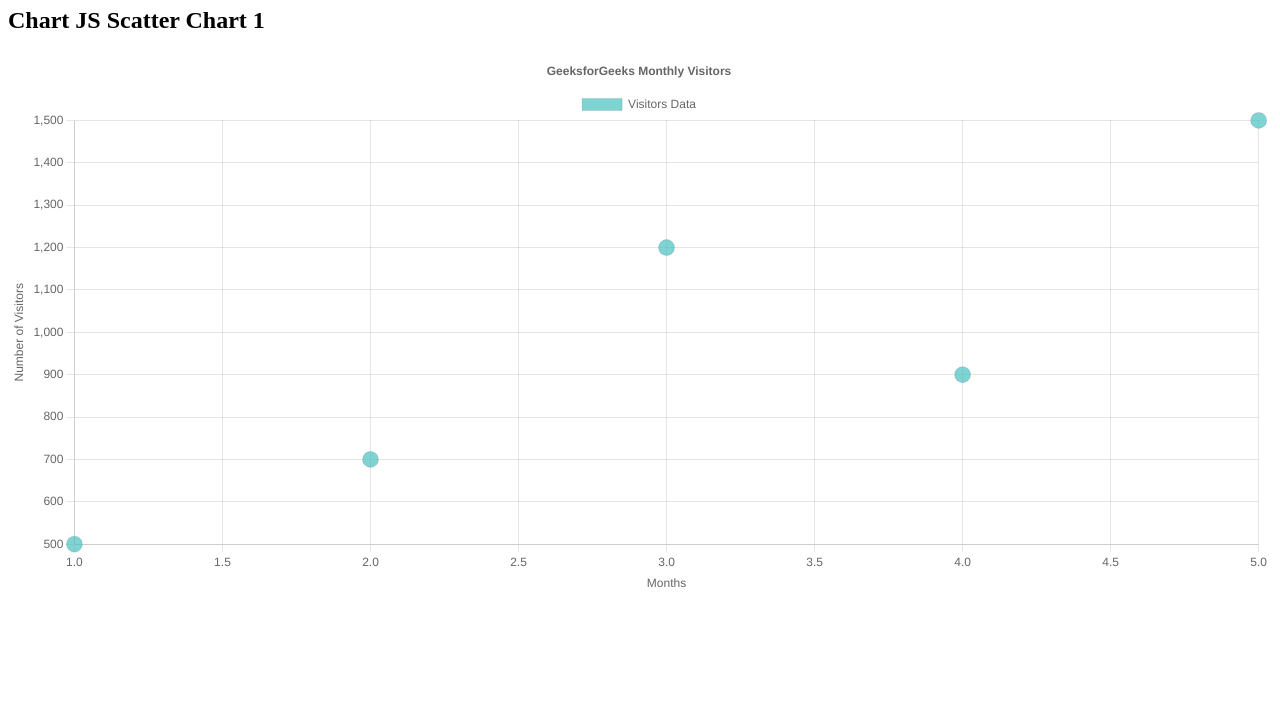
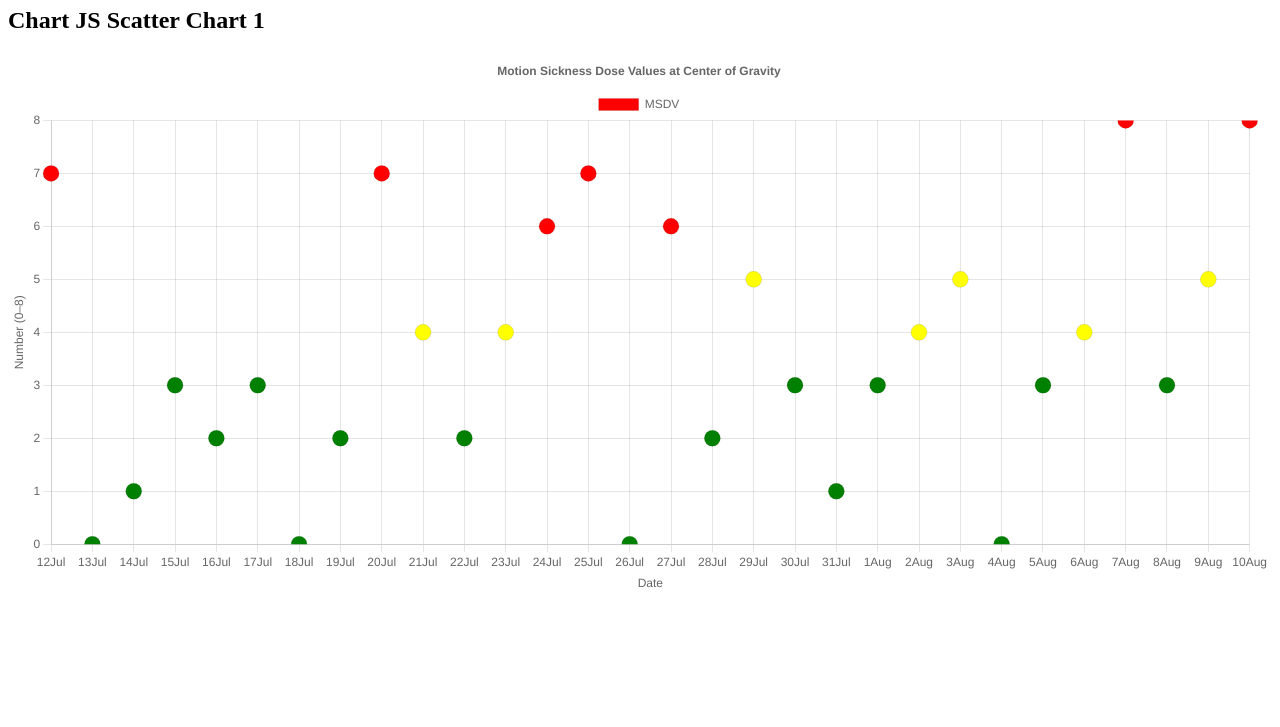
Before and after one commit to MicaelaMelim98/DashboardMS, a plain HTML site: page initial_code/index.html in a window 1280 px wide. Shown: the part 73-800 px from the top of the page. Drawn offline with nearby package versions, Linux system fonts and the light colour scheme.

Commit message:
MSDV heave Plot

```diff
--- a/initial_code/datascript.js
+++ b/initial_code/datascript.js
@@ -1,7 +1,32 @@
-		const visitorsData = [
-			{ x: 1, y: 500 },
-			{ x: 2, y: 700 },
-			{ x: 3, y: 1200 },
-			{ x: 4, y: 900 },
-			{ x: 5, y: 1500 },
-		];
+const visitorsData = [
+  { x: "12Jul", y: 7 },
+  { x: "13Jul", y: 0 },
+  { x: "14Jul", y: 1 },
+  { x: "15Jul", y: 3 },
+  { x: "16Jul", y: 2 },
+  { x: "17Jul", y: 3 },
+  { x: "18Jul", y: 0 },
+  { x: "19Jul", y: 2 },
+  { x: "20Jul", y: 7 },
+  { x: "21Jul", y: 4 },
+  { x: "22Jul", y: 2 },
+  { x: "23Jul", y: 4 },
+  { x: "24Jul", y: 6 },
+  { x: "25Jul", y: 7 },
+  { x: "26Jul", y: 0 },
+  { x: "27Jul", y: 6 },
+  { x: "28Jul", y: 2 },
+  { x: "29Jul", y: 5 },
+  { x: "30Jul", y: 3 },
+  { x: "31Jul", y: 1 },
+  { x: "1Aug",  y: 3 },
+  { x: "2Aug",  y: 4 },
+  { x: "3Aug",  y: 5 },
+  { x: "4Aug",  y: 0 },
+  { x: "5Aug",  y: 3 },
+  { x: "6Aug",  y: 4 },
+  { x: "7Aug",  y: 8 },
+  { x: "8Aug",  y: 3 },
+  { x: "9Aug",  y: 5 },
+  { x: "10Aug", y: 8 }
+];
--- a/initial_code/index.html
+++ b/initial_code/index.html
@@ -1,61 +1,57 @@
 <!DOCTYPE html>
 <html lang="en">
-
 <head>
-	<meta charset="UTF-8">
-	<meta name="viewport" content=
-		"width=device-width, initial-scale=1.0">
+  <meta charset="UTF-8" />
+  <meta name="viewport" content="width=device-width, initial-scale=1.0"/>
   <title>Scatter Chart</title>
-	<script src=
-"https://ajax.googleapis.com/ajax/libs/jquery/3.6.1/jquery.min.js">
-	</script>
-	<script src=
-"https://cdnjs.cloudflare.com/ajax/libs/Chart.js/4.1.2/chart.umd.js">
-	</script>
+  <script src="https://ajax.googleapis.com/ajax/libs/jquery/3.6.1/jquery.min.js"></script>
+  <script src="https://cdnjs.cloudflare.com/ajax/libs/Chart.js/4.1.2/chart.umd.js"></script>
 </head>
-
 <body>
   <div>
-		<h1 style="color:rgb(73, 85, 186)">
-			Simple Plot
-		</h1>
-
+    <h1 style="color:rgb(45, 185, 164)">Simple Plot</h1>
     <h2>Chart JS Scatter Chart 1</h2>
-
     <div>
-			<canvas id="visitorsChart"
-				width="700" height="300"></canvas>
+      <canvas id="visitorsChart" width="700" height="300"></canvas>
     </div>
   </div>
-<script src="datascript.js"> </script>
+
+  <!-- load your data -->
+  <script src="datascript.js"></script>
+
   <script>
-
-
     const config = {
       type: 'scatter',
       data: {
         datasets: [{
-					label: 'Visitors Data',
+          label: 'MSDV',
           data: visitorsData,
-					backgroundColor: 'rgba(75, 192, 192, 0.7)',
+          // ─── scriptable color callback ───
+          backgroundColor: ctx => {
+            const y = ctx.raw.y;
+            if (y <= 3) return 'green';
+            if (y <= 5) return 'yellow';
+            return 'red';
+          },
         }],
       },
       options: {
         scales: {
           x: {
-						type: 'linear',
-						position: 'bottom',
+            type: 'category',
+            labels: visitorsData.map(d => d.x),
             title: {
               display: true,
-							text: 'Months',
+              text: 'Date',
             },
           },
           y: {
             type: 'linear',
-						position: 'left',
+            min: 0,
+            max: 8,
             title: {
               display: true,
-							text: 'Number of Visitors',
+              text: 'Number (0–8)',
             },
           },
         },
@@ -68,16 +64,16 @@
         plugins: {
           title: {
             display: true,
-						text: 'GeeksforGeeks Monthly Visitors',
+            text: 'Motion Sickness Dose Values at Center of Gravity',
           },
         },
       },
     };
-		const ctx = document.getElementById(
-			'visitorsChart').getContext('2d');
 
+    const ctx = document
+      .getElementById('visitorsChart')
+      .getContext('2d');
     new Chart(ctx, config);
   </script>
 </body>
-
 </html>
```
Lines whose indentation alone changed are shown as unchanged.
